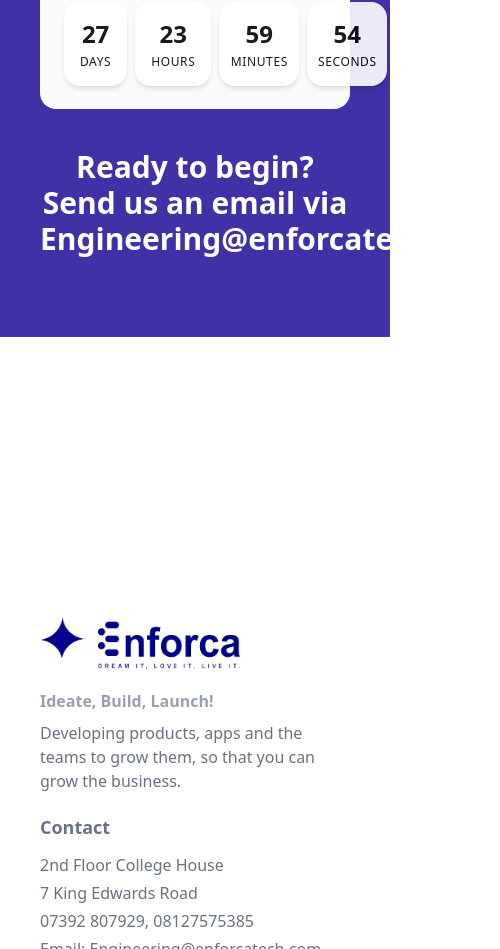
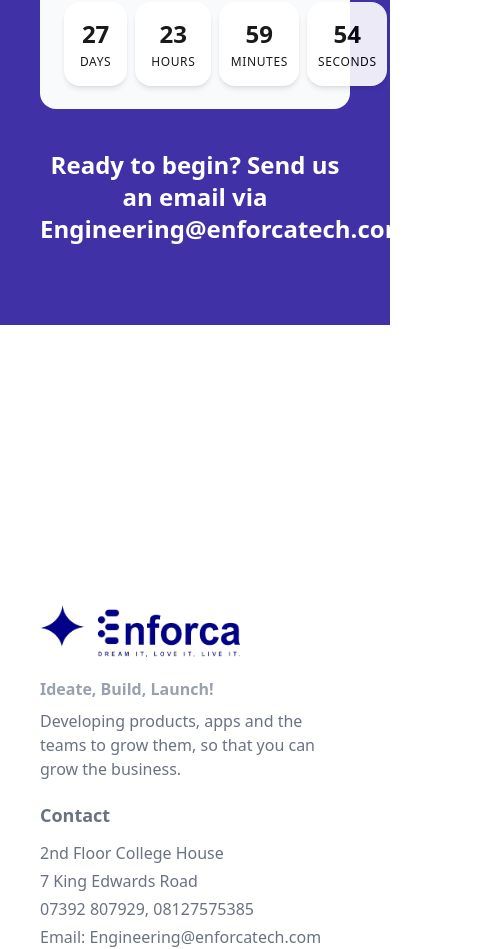
Before and after one commit to AyobamiOluwasegunLawal/enforcamentor, a Next.js app: page /Internshipsiwes in a window 390 px wide. Shown: the part 2748-3697 px from the top of the page, 500 px wide, since content can reach past the window. Built offline with nearby package versions, Linux system fonts and the light colour scheme.

Commit message:
adjust the counter

```diff
--- a/app/Internshipsiwes/page.js
+++ b/app/Internshipsiwes/page.js
@@ -145,7 +145,7 @@
 
             <CountdownTimer target={twentyEightDaysFromNow} />
 
-         <h2 className="h2Heading text-white max-w-lg text-3xl mx-auto mt-10">
+         <h2 className="h2Heading text-white max-w-lg text-2xl md:text-3xl mx-auto mt-10">
          Ready to begin? Send us an email via
          Engineering@enforcatech.com
          </h2>
```
